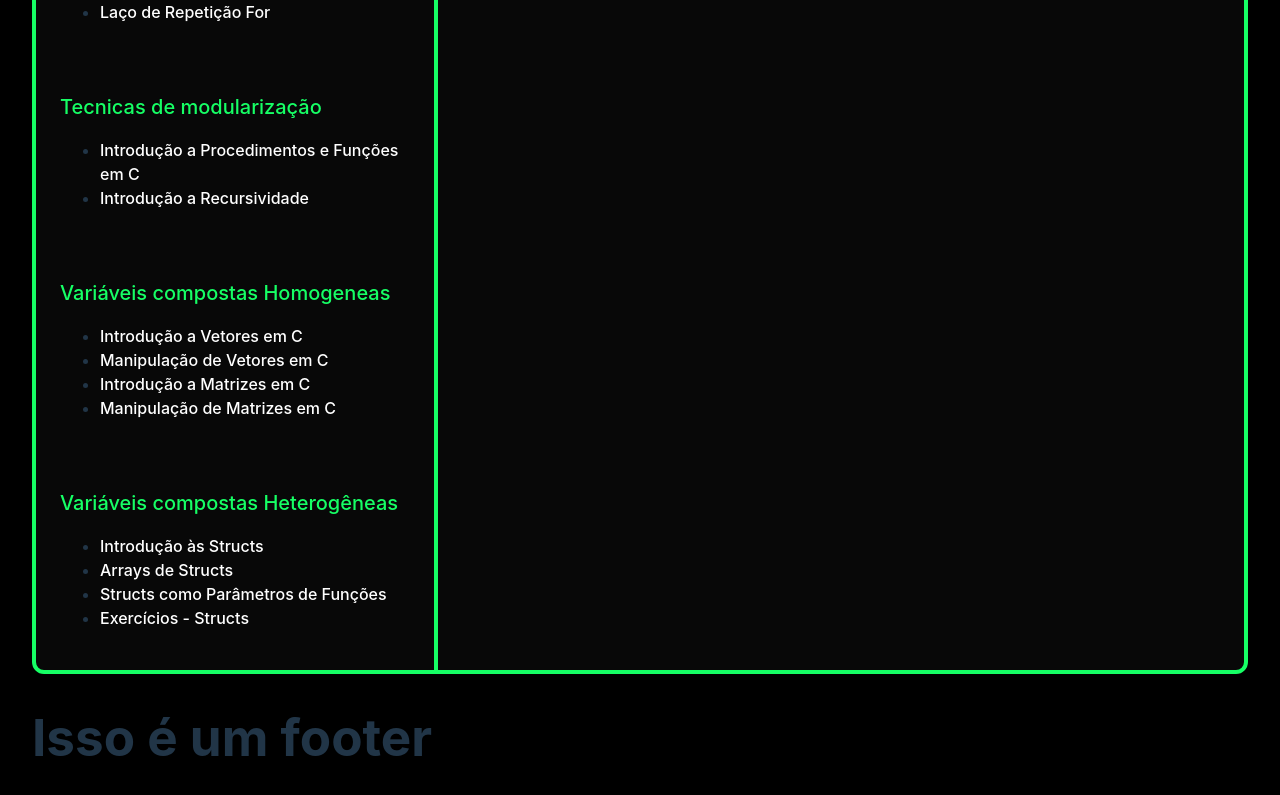
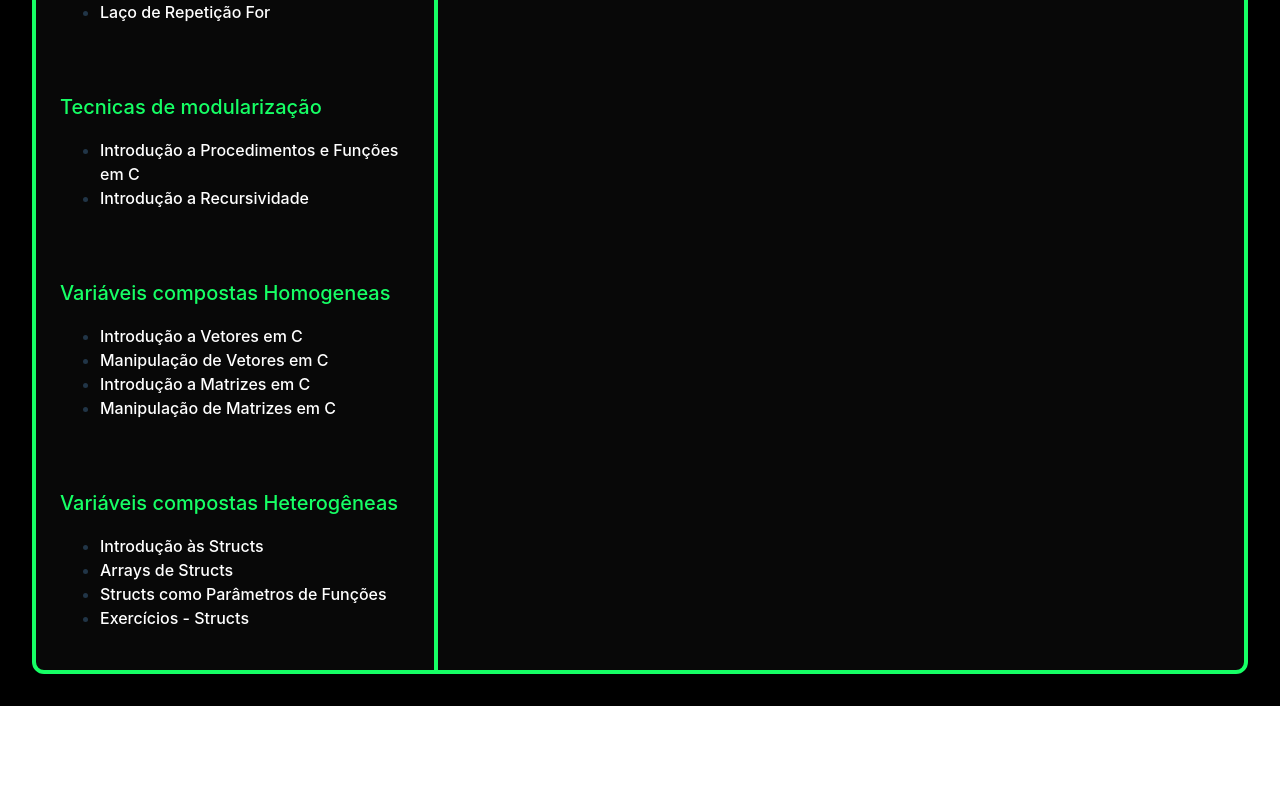
Before and after one commit to Serg-Ale/Serg-Ale.github.io, a React (Vite) app: page / in a window 1280 px wide. Shown: the part 722-1517 px from the top of the page. After the commit the page ends 1428 px from the top, so only its background shows below. Built offline with nearby package versions, Linux system fonts and the light colour scheme.

Commit message:
removed: footer

```diff
--- a/src/App.jsx
+++ b/src/App.jsx
@@ -14,7 +14,6 @@ function App() {
           <Outlet />
         </div>
       </div>
-      <Footer />
     </>
   );
 }
--- a/src/components/Footer.jsx
+++ /dev/null
@@ -1,9 +0,0 @@
-const Footer = () => {
-  return (
-    <footer>
-      <h1>Isso é um footer</h1>
-    </footer>
-  );
-};
-
-export default Footer;
```
Also changed, not shown: src/components/styles/Footer.css (deleted).
